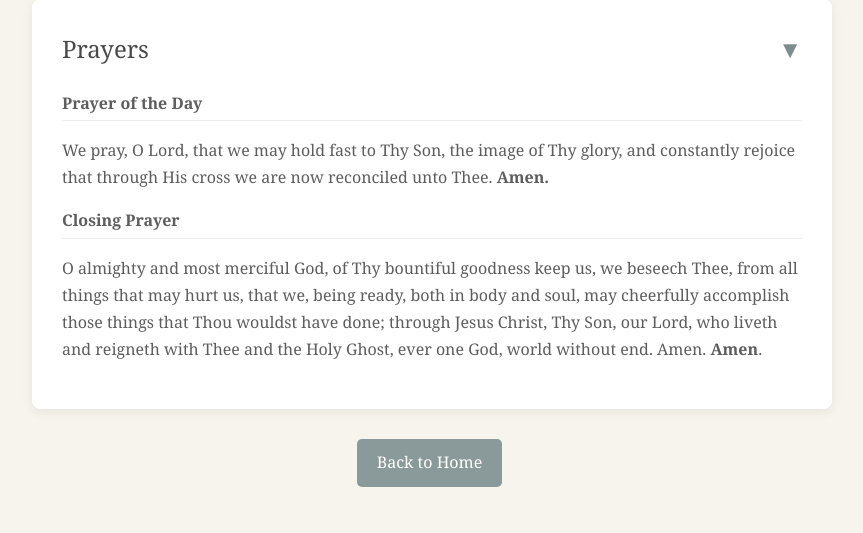
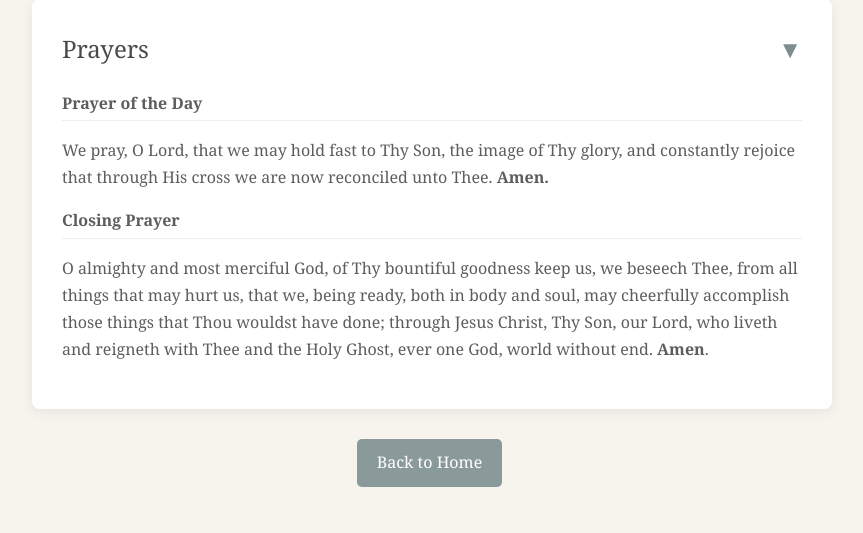
Before and after one commit to brandonadamprice/LCMS_Prayer_App, a Flask app: page /advent_devotion in a window 1280 px wide. Shown: the part 1770-2303 px from the top of the page, without its empty margins (208-1071 px from the left). Run offline with Flask 3, Linux system fonts and the light colour scheme; data that the repository does not hold is empty.

Commit message:
remove extra amen

```diff
--- a/devotions/templates/advent_devotion.html
+++ b/devotions/templates/advent_devotion.html
@@ -59,7 +59,7 @@
           all things that may hurt us, that we, being ready, both in body and soul, may cheerfully
           accomplish those things that Thou wouldst have done; through Jesus Christ, Thy Son, our
           Lord, who liveth and reigneth with Thee and the Holy Ghost, ever one God, world without
-          end. Amen.
+          end.
 
           <strong>Amen</strong>.
         </p>
```
